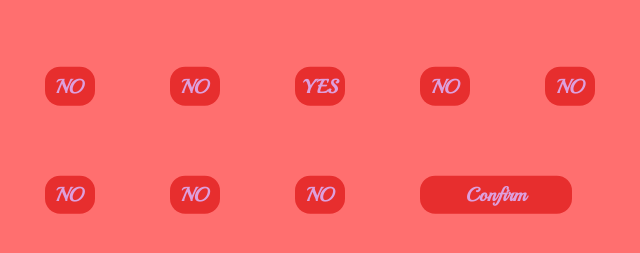
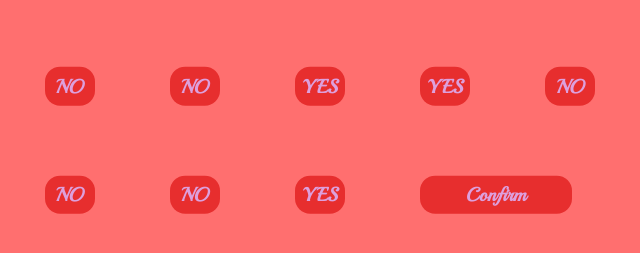
Before and after one commit to Tommy0201/caocymapm, a plain HTML site: page index.html in a window 1280 px wide. Shown: the part 403-656 px from the top of the page, 313-953 px from the left. Drawn offline with Linux system fonts and the light colour scheme; a web font is replaced by a local one.

Commit message:
Update index.html

```diff
--- a/index.html
+++ b/index.html
@@ -33,6 +33,7 @@
         <div class="key" data-key="NO">NO</div>
         <div class="key" data-key="NO">NO</div>
         <div class="key" data-key="YES">YES</div>
+        <div class="key" data-key="YES">YES</div>
         <div class="key" data-key="NO">NO</div>
         <div class="key" data-key="NO">NO</div>
         <div class="key" data-key="NO">NO</div>
@@ -40,8 +41,7 @@
         <div class="key" data-key="NO">NO</div>
         <div class="key" data-key="NO">NO</div>
         <div class="key" data-key="NO">NO</div>
-        <div class="key" data-key="NO">NO</div>
-        <div class="key" data-key="NO">NO</div>
+        <div class="key" data-key="YES">YES</div>
         <div class="key wide" id="cf-btn">Confirm</div>
         <div class="key wide" id="clear-btn">Clear</div>
       </div>
```
